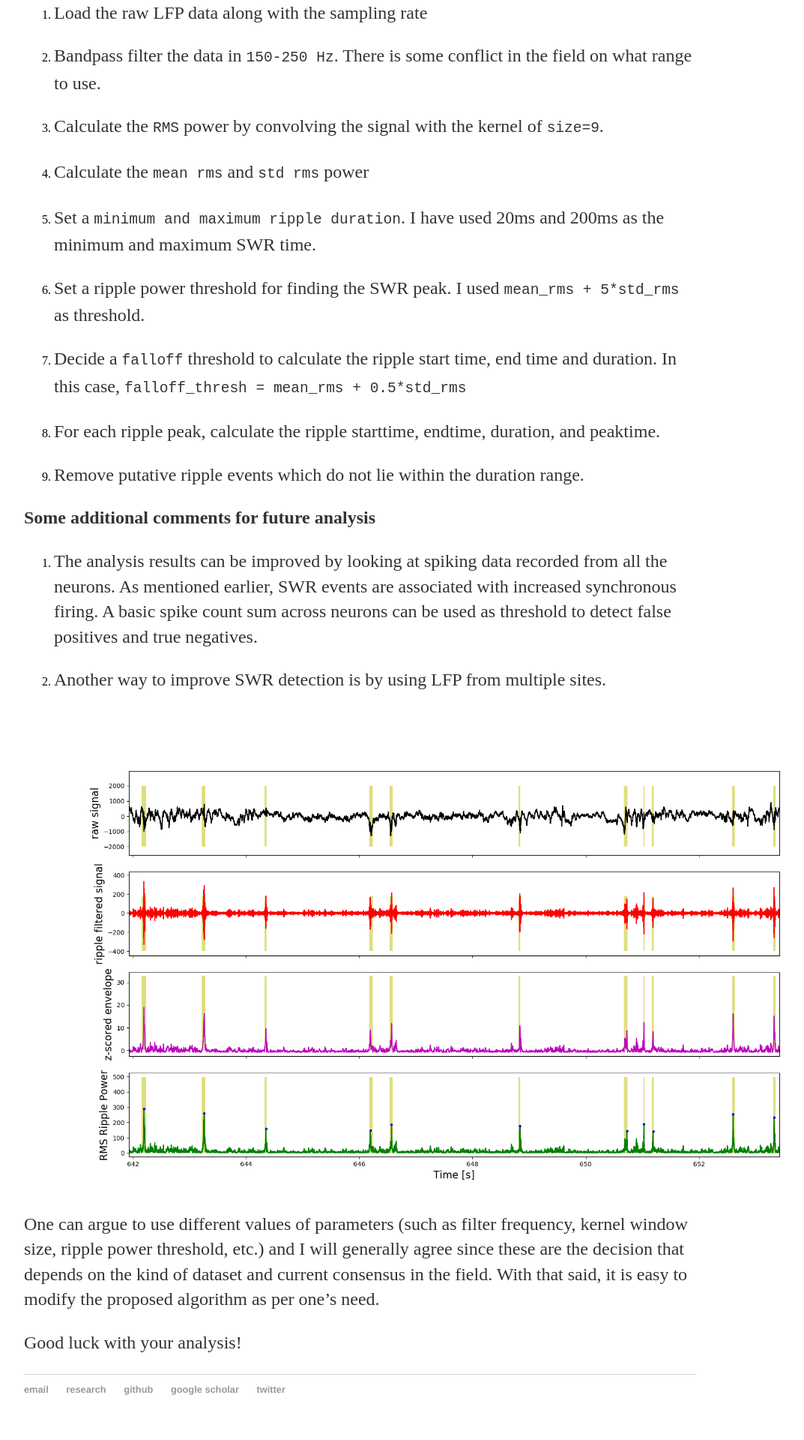
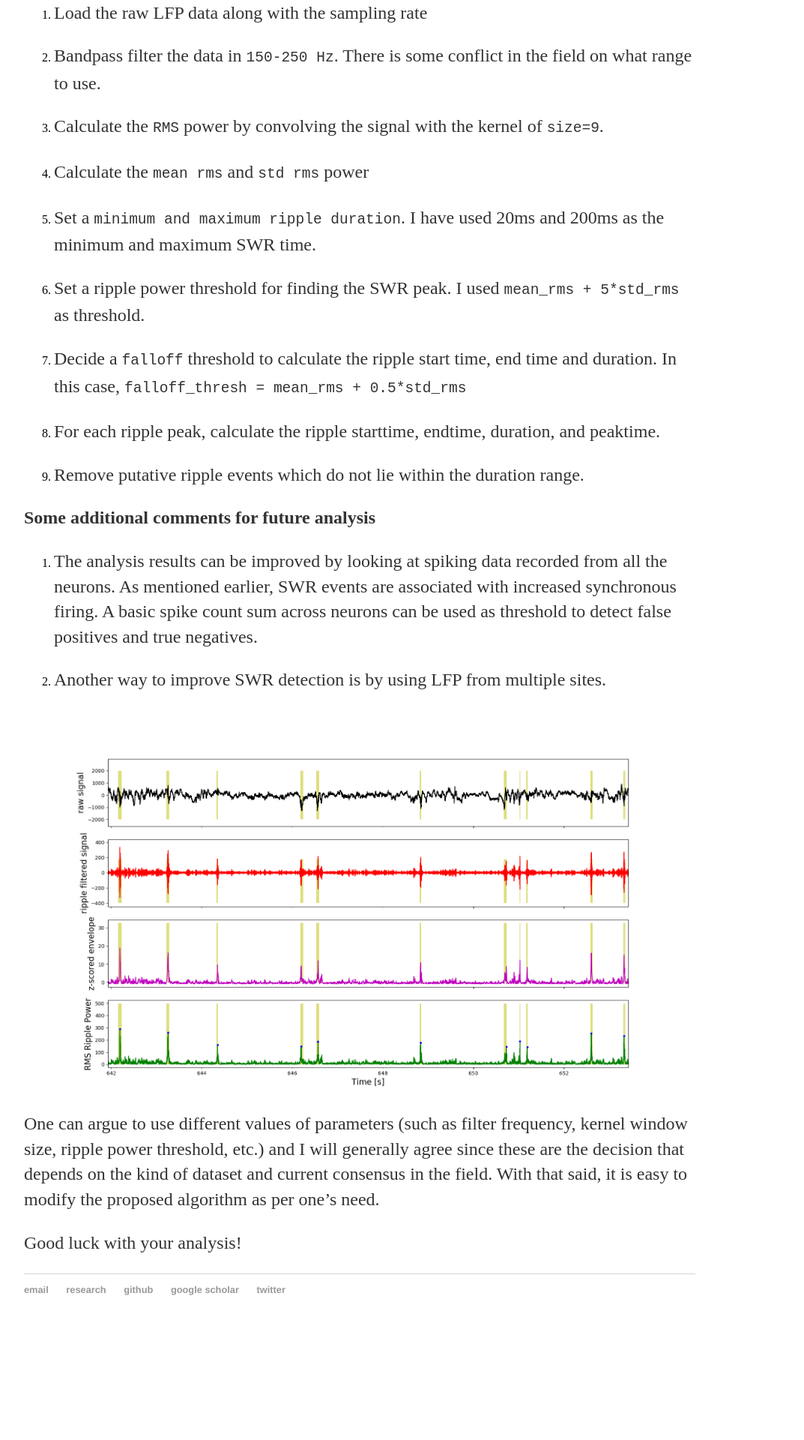
Before and after one commit to rajatsaxena/rajatsaxena.github.io, a Jekyll site: the page built from _posts/2020-03-20-Sharpwave-Ripple-detection.md, in a window 1280 px wide. Shown: the part 745-2665 px from the top of the page at 75% size, without its empty margins (160-1233 px from the left). Built offline with Jekyll 4.4.1, drawn with Linux system fonts in a browser that asks for light colours; our own code applies the rules of GitHub Pages for plain Markdown files; comment, search, counter and statistics services are not loaded; after the commit the page ends 2532 px from its top, so only the background shows below that.

Commit message:
Update 2020-03-20-Sharpwave-Ripple-detection.md

```diff
--- a/_posts/2020-03-20-Sharpwave-Ripple-detection.md
+++ b/_posts/2020-03-20-Sharpwave-Ripple-detection.md
@@ -38,7 +38,7 @@ threshold to detect false positives and true negatives.
 2. Another way to improve SWR detection is by using LFP from multiple sites.
 
 
-<img style="float: left" src="https://rajatsaxena.github.io//images//SWR.png" width="125%" height="125%">
+<img style="float: left" src="https://rajatsaxena.github.io//images//SWR.png" width="100%" height="100%">
 
 One can argue to use different values of parameters (such as filter frequency, kernel window size, ripple power threshold,
 etc.) and I will generally agree since these are the decision that depends on the kind of dataset and current consensus in
```
